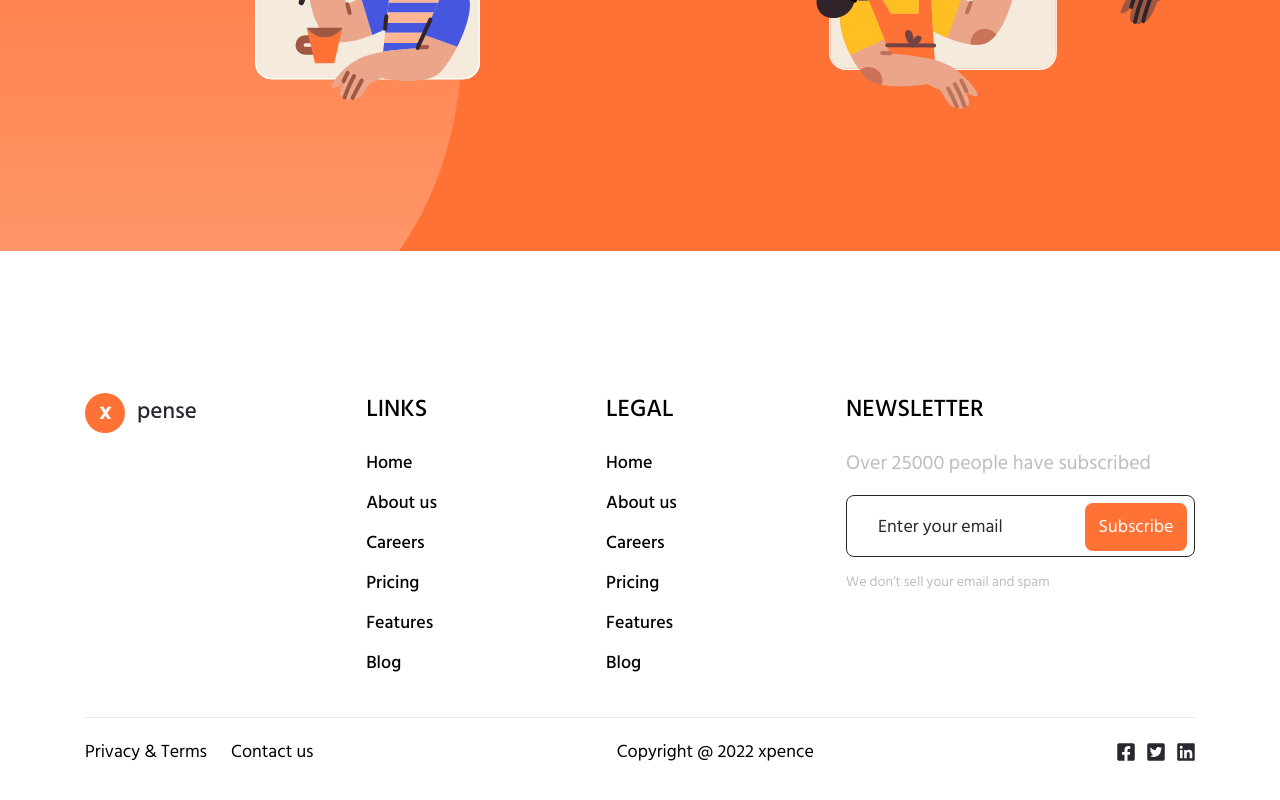
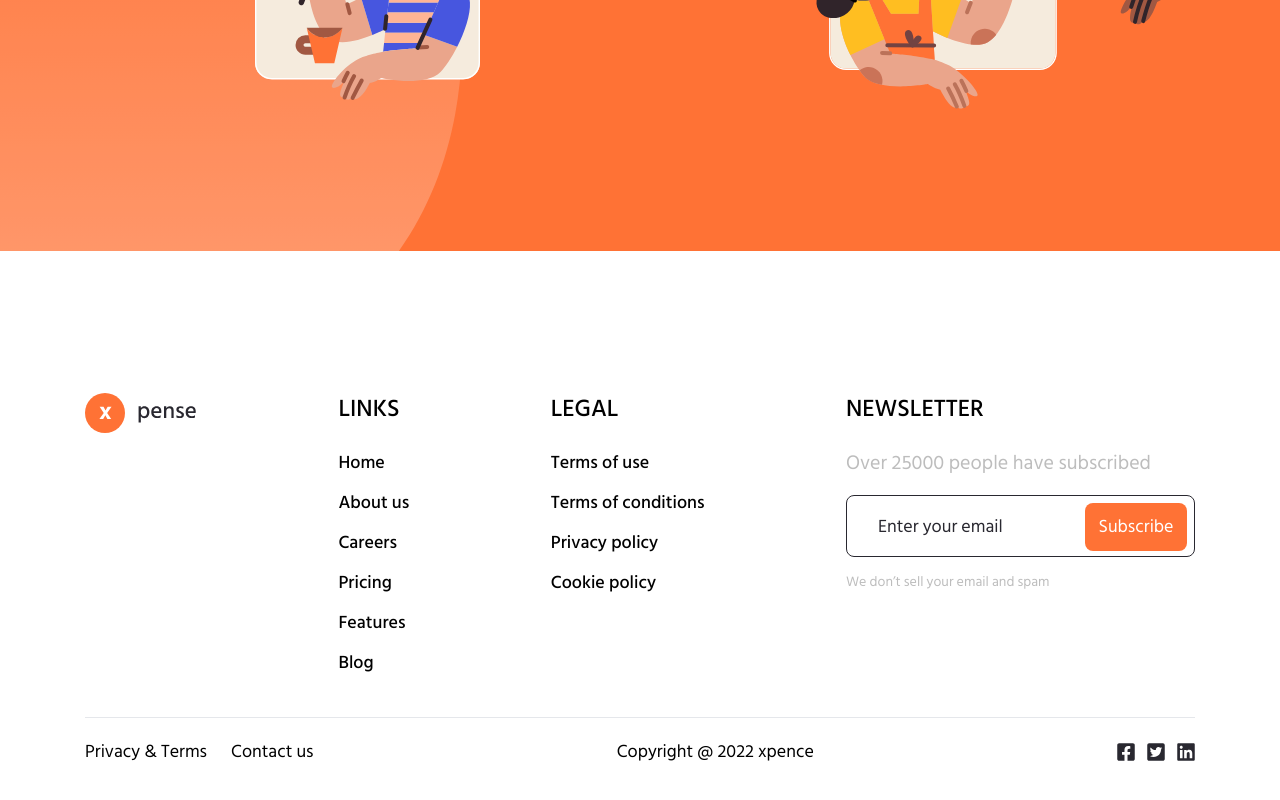
Before and after one commit to MaksBernatowicz/spending-control-landing, a React (Create React App) app: page / in a window 1280 px wide. Shown: the part 7507-8307 px from the top of the page. Built offline with nearby package versions, Linux system fonts and the light colour scheme; the HTML template or start-up script is replaced by a standard one.

Commit message:
fix code in footer

```diff
--- a/src/components/Footer.js
+++ b/src/components/Footer.js
@@ -39,7 +39,7 @@ const Footer = () => {
           <div data-aos="fade-up" data-aos-offset="200" data-aos-delay="700">
             <div className="text-2xl uppercase font-medium mb-6">Legal</div>
             <ul className="flex flex-col gap-y-3">
-              {links.map((item, index) => {
+              {legal.map((item, index) => {
                 // destructure item
                 const { href, name } = item;
                 return (
```
